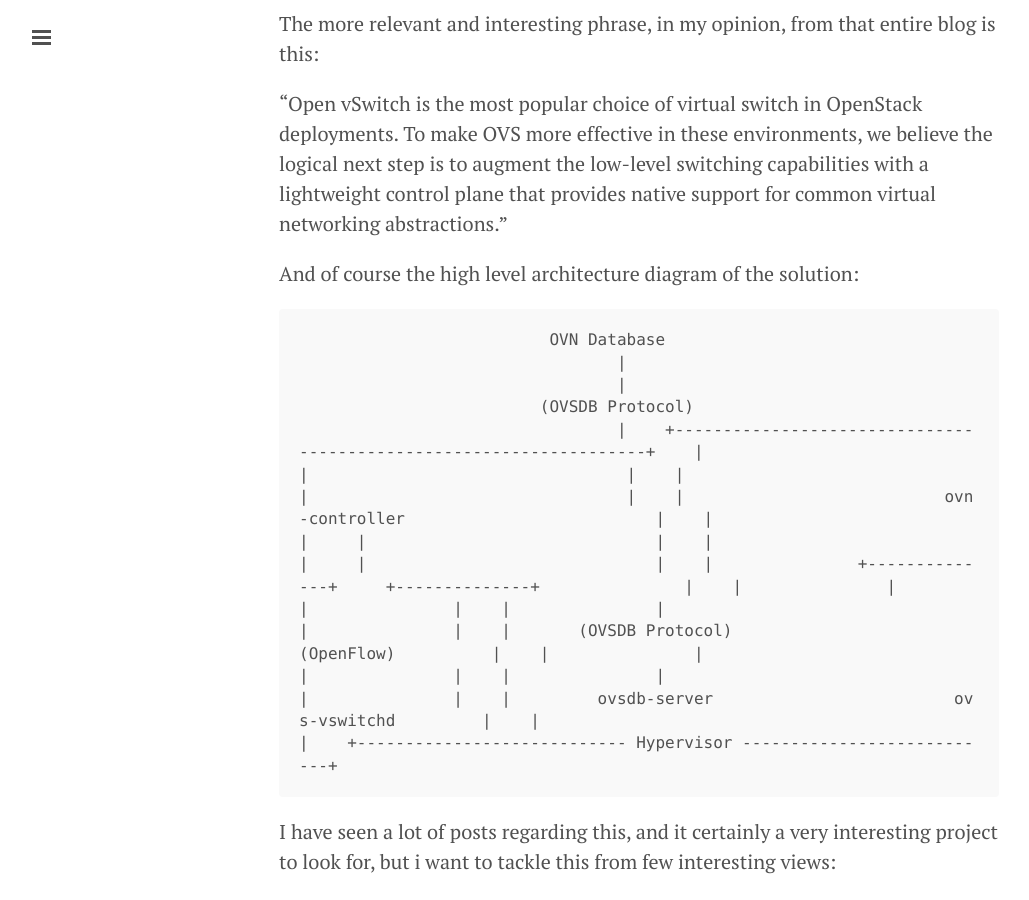
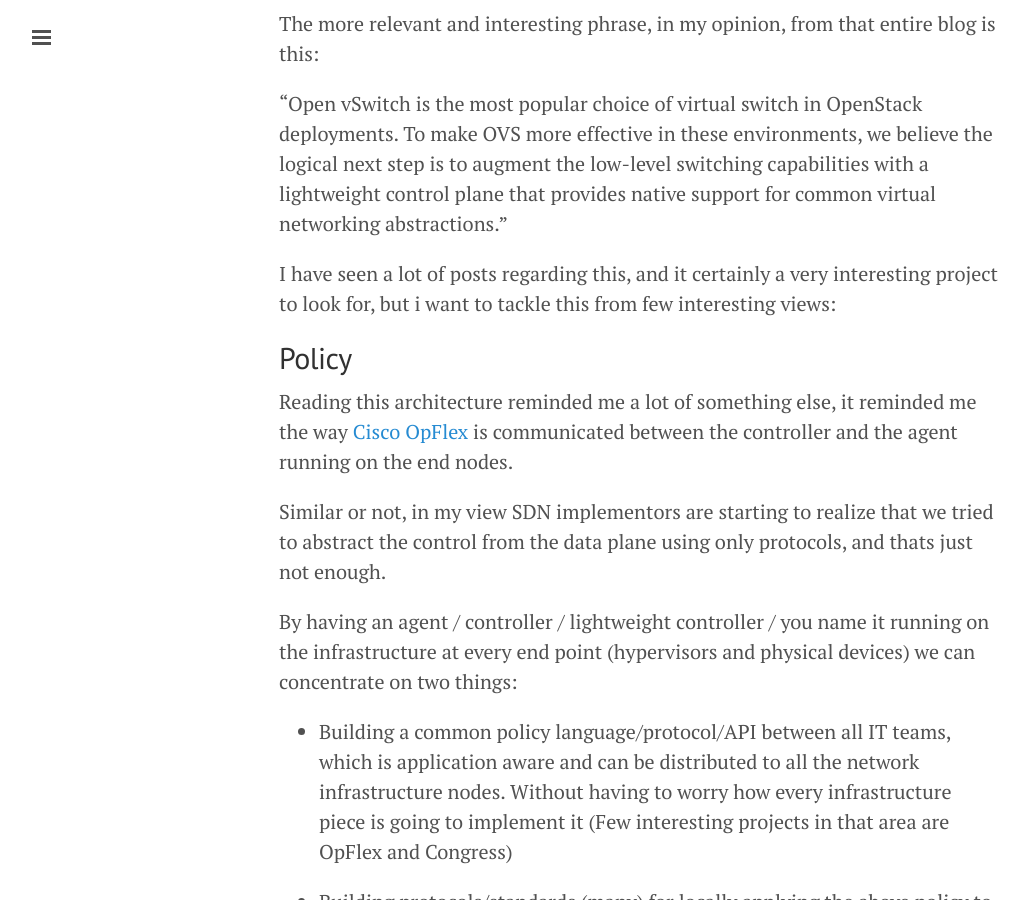
Before and after one commit to GalSagie/GalSagie.github.io, a Jekyll site: the page built from _posts/2015-01-16-ovn-distributed-controller.md, in a window 1280 px wide and 900 px high, scrolled down 333 px. Shown: the whole window, without its empty margins (1-1030 px from the left). Built offline with Jekyll 4.4.1, drawn with Linux system fonts in a browser that asks for light colours; Markdown is read by kramdown in place of the engine named in the settings; comment, search, counter and statistics services are not loaded.

Commit message:
fix post

```diff
--- a/_posts/2015-01-16-ovn-distributed-controller.md
+++ b/_posts/2015-01-16-ovn-distributed-controller.md
@@ -20,29 +20,6 @@ And the [more detailed architecture design of OVN in OVS offical documentation.]
 The more relevant and interesting phrase, in my opinion, from that entire blog is this:
 
 “Open vSwitch is the most popular choice of virtual switch in OpenStack deployments. To make OVS more effective in these environments, we believe the logical next step is to augment the low-level switching capabilities with a lightweight control plane that provides native support for common virtual networking abstractions.”
-
-And of course the high level architecture diagram of the solution:
-
-                              OVN Database
-                                     |
-                                     |
-                             (OVSDB Protocol)
-                                     |
-   +-------------------------------------------------------------------+
-   |                                 |                                 |
-   |                                 |                                 |
-   |                           ovn-controller                          |
-   |                              |     |                              |
-   |                              |     |                              |
-   |               +--------------+     +--------------+               |
-   |               |                                   |               |
-   |               |                                   |               |
-   |       (OVSDB Protocol)                        (OpenFlow)          |
-   |               |                                   |               |
-   |               |                                   |               |
-   |         ovsdb-server                         ovs-vswitchd         |
-   |                                                                   |
-   +---------------------------- Hypervisor ---------------------------+
 
 
 I have seen a lot of posts regarding this, and it certainly a very interesting project to look for, but i want to tackle this from few interesting views:
```
